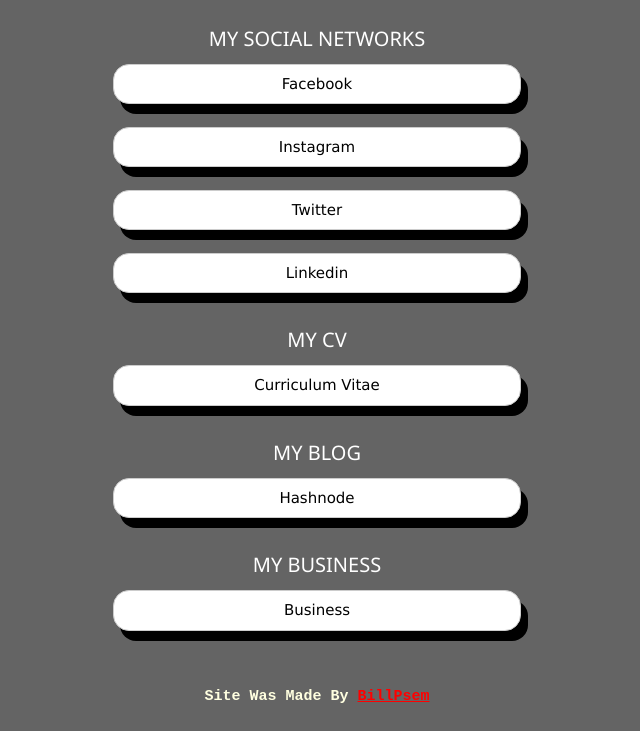
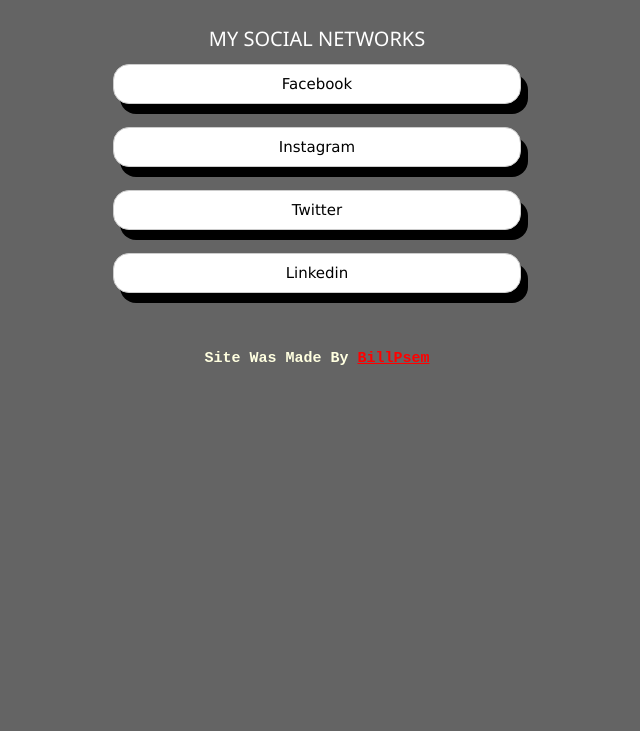
Before and after one commit to billpsem/Link-Tree-Project, a plain HTML site: page index.html in a window 1280 px wide. Shown: the part 228-959 px from the top of the page, without its empty margins (323-963 px from the left). After the commit the page ends 800 px from the top, so only its background shows below. Drawn offline with nearby package versions, Linux system fonts and the light colour scheme.

Commit message:
hide some elements

```diff
--- a/index.html
+++ b/index.html
@@ -32,22 +32,22 @@
       </div>
 
       <!-- Links section 2. Replace the # inside of the "" with your links. -->
-      <h4 class="margin-top-2" style="text-align: center; color: white;">MY CV</h4>
+      <!-- <h4 class="margin-top-2" style="text-align: center; color: white;">MY CV</h4>
       <div class="links-container">
         <a href="#" class="w3-button w3-round-xlarge w3-theme-l1 w3-border link" target="_blank">Curriculum Vitae</a>
-      </div>
+      </div> -->
 
       <!-- Links section 3. Replace the # inside of the "" with your links. -->
-      <h4 class="margin-top-2" style="text-align: center; color: white;">MY BLOG</h4>
+      <!-- <h4 class="margin-top-2" style="text-align: center; color: white;">MY BLOG</h4>
       <div class="links-container">
         <a href="#" class="w3-button w3-round-xlarge w3-theme-l1 w3-border link" target="_blank">Hashnode</a>
-      </div>
+      </div> -->
 
       <!-- Links section 3. Replace the # inside of the "" with your links. -->
-      <h4 class="margin-top-2" style="text-align: center; color: white;">MY BUSINESS</h4>
+      <!-- <h4 class="margin-top-2" style="text-align: center; color: white;">MY BUSINESS</h4>
       <div class="links-container">
         <a href="#" class="w3-button w3-round-xlarge w3-theme-l1 w3-border link" target="_blank">Business</a>
-      </div>
+      </div> -->
 
       <!-- Bottom section 3 -->
       <div class="bottom margin-top-2 w3-padding w3-round">
```
